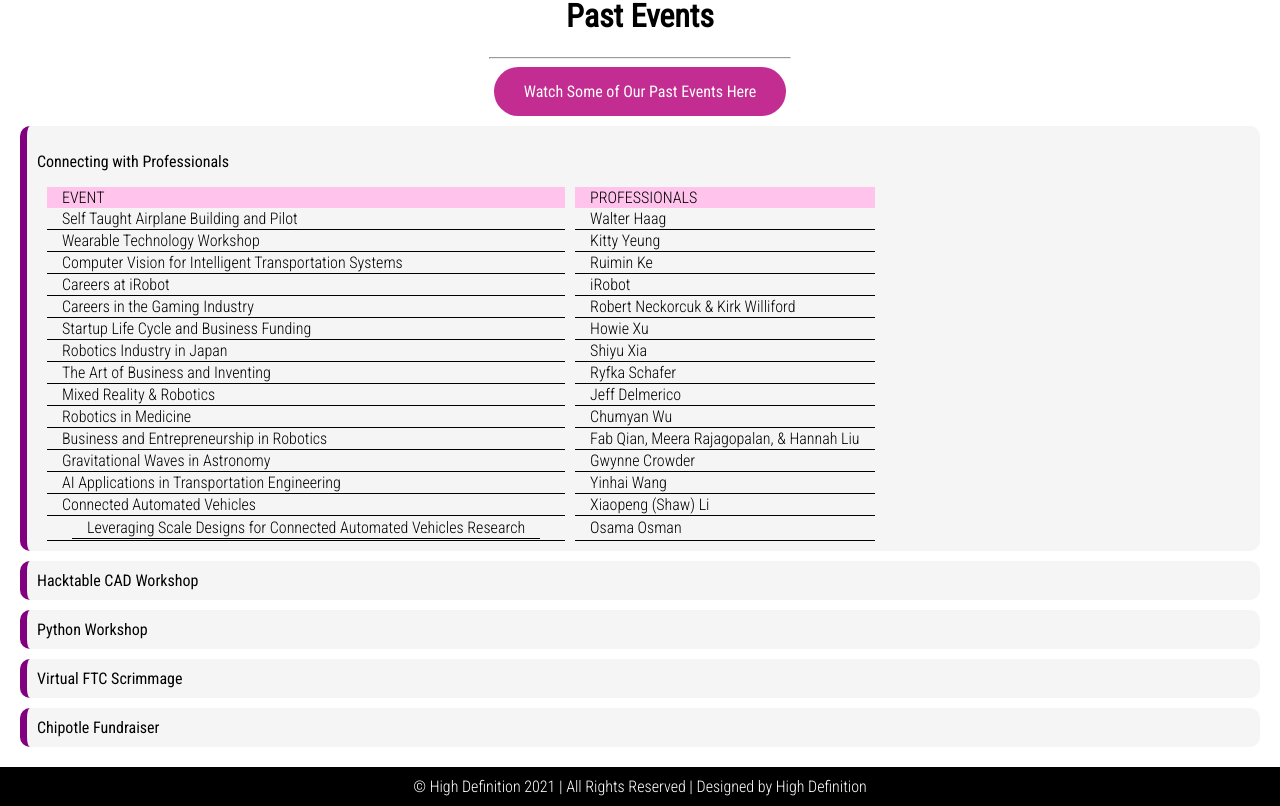
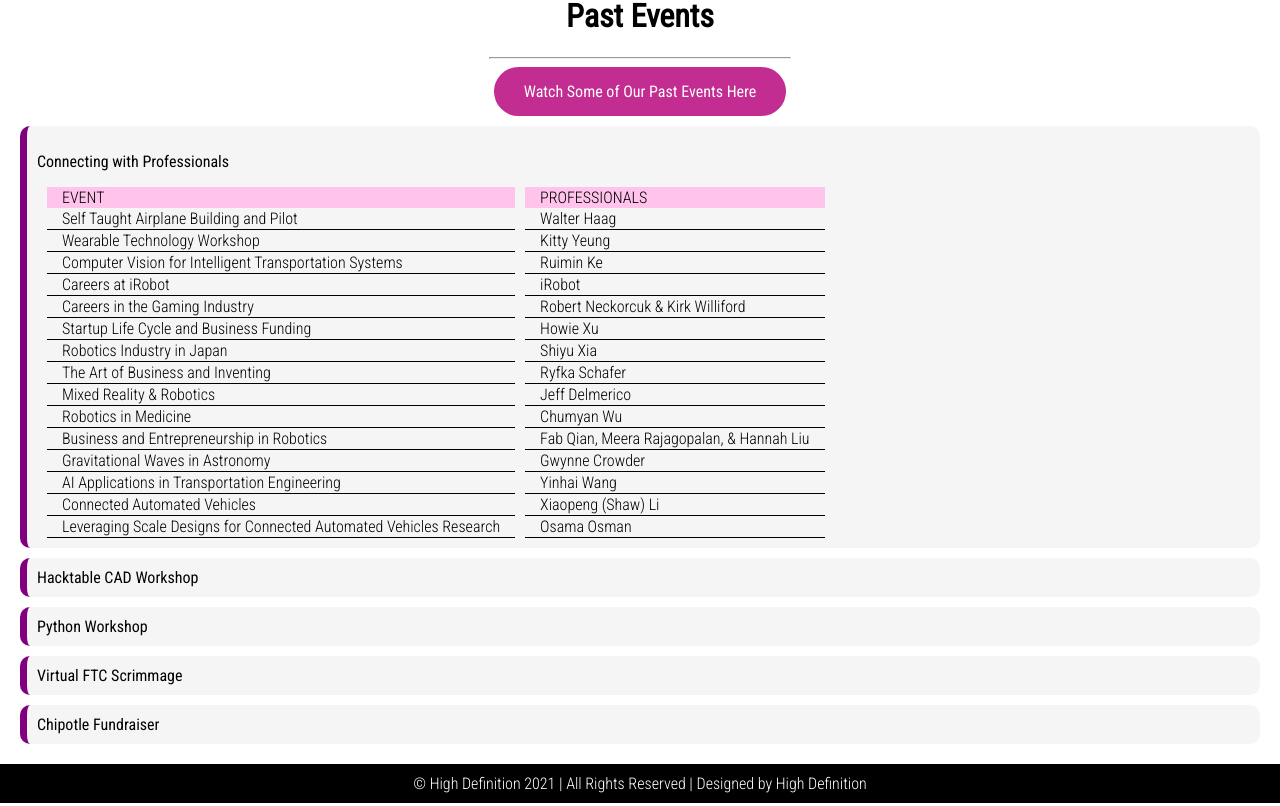
Before and after one commit to HiiDeff/HighDefinition.github.io, a Next.js app: page /events in a window 1280 px wide. Shown: the part 928-1734 px from the top of the page. Built offline with nearby package versions, Linux system fonts and the light colour scheme.

Commit message:
fixed td bug on events page

```diff
--- a/pages/events.js
+++ b/pages/events.js
@@ -134,7 +134,7 @@ export default function Events() {
                   </tr>
 
                   <tr style={{fontWeight: 300}}>
-                    <td><td>Leveraging Scale Designs for Connected Automated Vehicles Research</td></td>
+                    <td>Leveraging Scale Designs for Connected Automated Vehicles Research</td>
                     <td>Osama Osman</td>
                   </tr>
                 </table>
```
